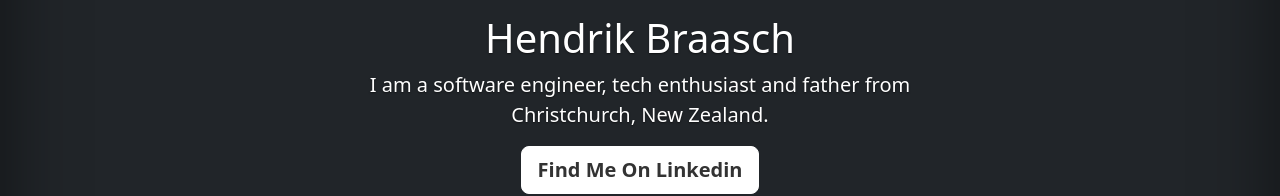
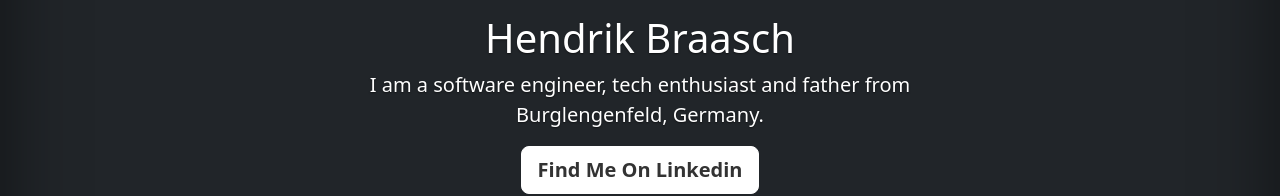
Before and after one commit to HenBraasch/henbraasch.github.io, a Vue app: page /#/ in a window 1280 px wide. Shown: the part 268-464 px from the top of the page. Built offline with nearby package versions, Linux system fonts and the light colour scheme.

Commit message:
Update location

```diff
--- a/src/main.js
+++ b/src/main.js
@@ -10,7 +10,7 @@ const messages = {
       about: 'About Me',
       contact: 'Contact Me',
       findMeOnLinkedin: 'Find Me On Linkedin',
-      thatsMe: 'I am a software engineer, tech enthusiast and father from Christchurch, New Zealand.',
+      thatsMe: 'I am a software engineer, tech enthusiast and father from Burglengenfeld, Germany.',
       aboutMeTitle: 'About Hendrik Braasch',
       aboutParagraphOne: `I am a strategic thinker who can break complex data,
       issues and challenges into easily understandable parts for stakeholders and
@@ -26,7 +26,7 @@ const messages = {
       about: 'Über mich',
       contact: 'Kontakt',
       findMeOnLinkedin: 'Zu meinem Linkedin Profil',
-      thatsMe: 'Ich bin ein Technologie begeisterter Software Entwickler und Vater aus Christchurch, Neuseeland.',
+      thatsMe: 'Ich bin ein Technologie begeisterter Software Entwickler und Vater aus Burglengenfeld, Deutschland.',
       aboutMeTitle: 'Über Hendrik Braasch',
       aboutParagraphOne: `Ich bin ein erfahrener Software Entwickler mit einem Hintergrund im Kundenservice.
       Mein Schwerpunkt liegt in der Planung, Entwicklung und Integration von REST APIs.`,
```
